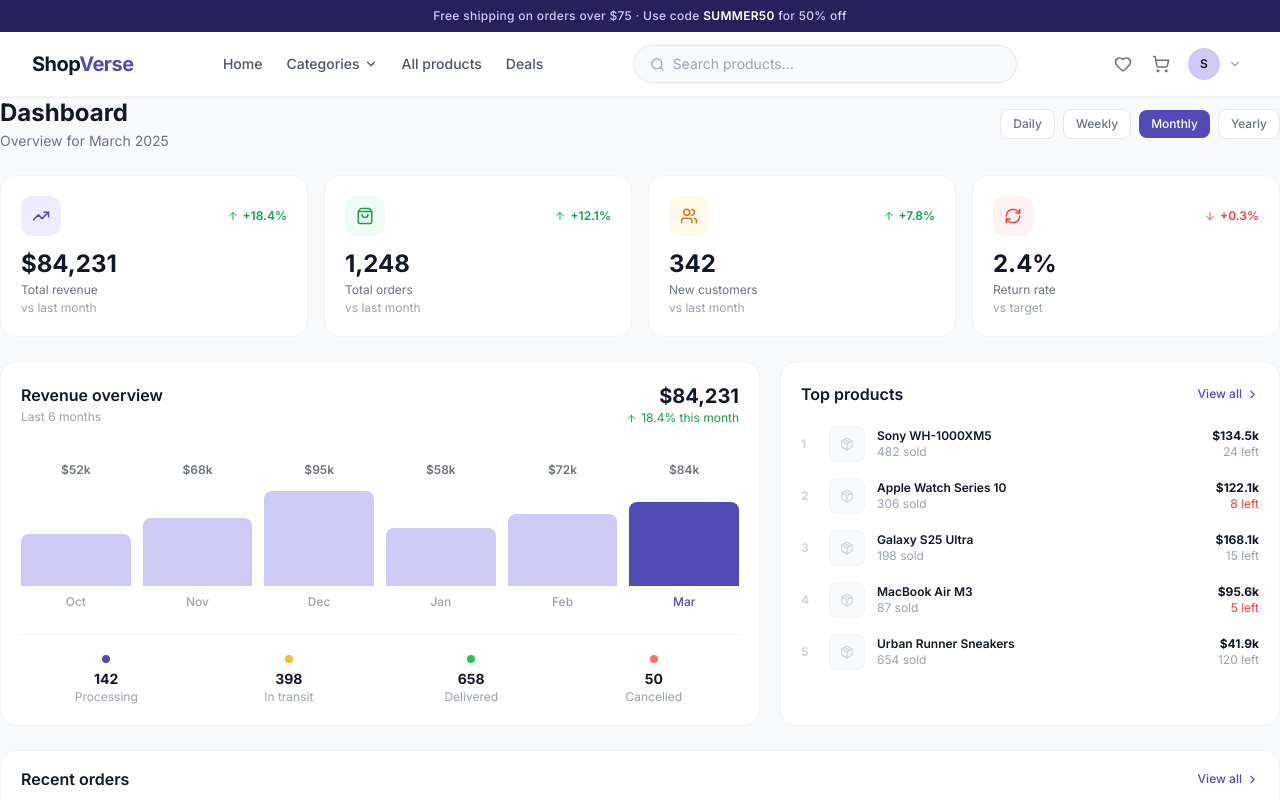
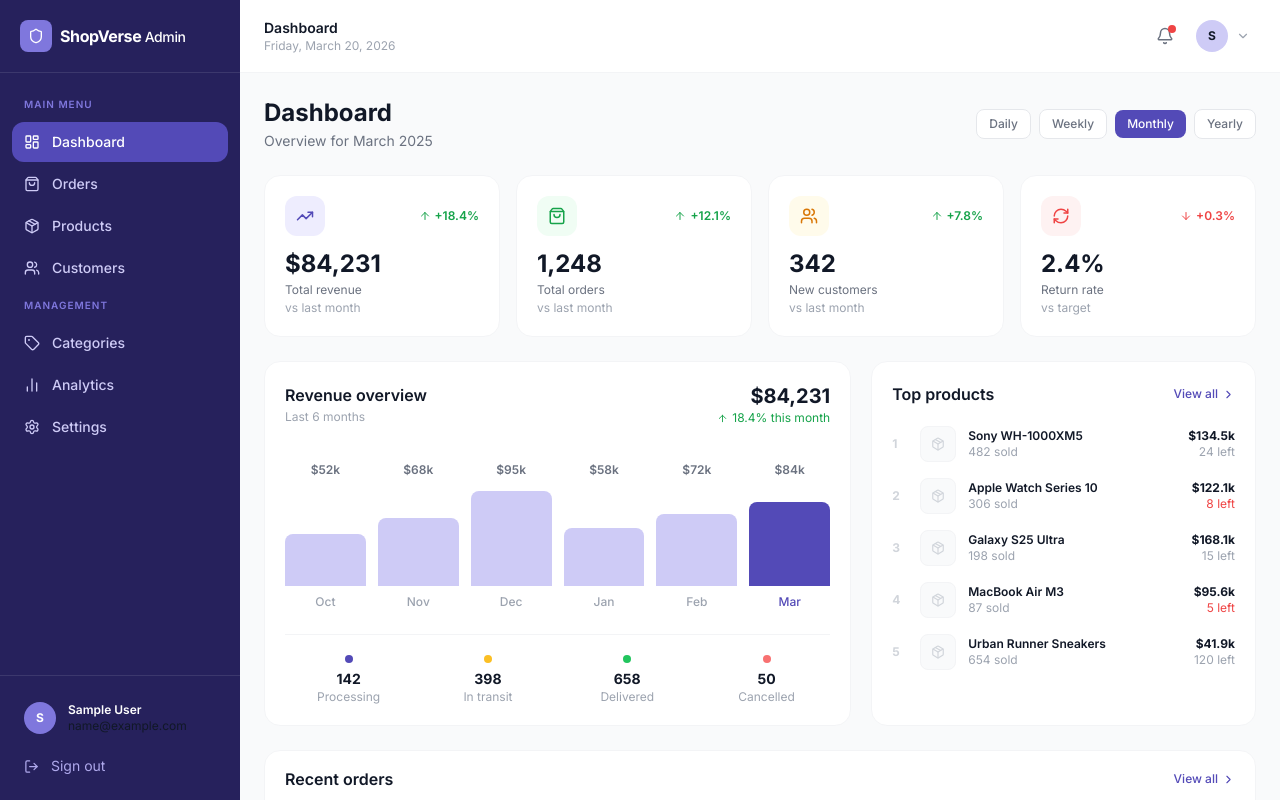
Before and after one commit to jjcoding-source/shopverse-frontend, a React (Vite) app in the folder client/: page /admin in a window 1280 px wide. Shown: the top 800 px of the page. Built offline with nearby package versions, Linux system fonts and the light colour scheme; sample sign-in values are in the browser's storage.

Commit message:
Implement admin layout with sidebar navigation and separate routing from public layout

```diff
--- /dev/null
+++ b/client/src/components/admin/AdminLayout.jsx
@@ -0,0 +1,214 @@
+import { useState } from "react";
+import { Link, useLocation, useNavigate } from "react-router-dom";
+import {
+  LayoutDashboard, Package, ShoppingBag, Users,
+  Tag, BarChart2, Settings, LogOut, Menu, X,
+  Bell, ChevronDown, Shield,
+} from "lucide-react";
+import { useAuth } from "@/hooks/useAuth";
+import toast from "react-hot-toast";
+
+const NAV_ITEMS = [
+  { label: "Dashboard",  to: "/admin",          icon: LayoutDashboard },
+  { label: "Orders",     to: "/admin/orders",   icon: ShoppingBag     },
+  { label: "Products",   to: "/admin/products", icon: Package         },
+  { label: "Customers",  to: "/admin/users",    icon: Users           },
+  { label: "Categories", to: "/admin/categories",icon: Tag            },
+  { label: "Analytics",  to: "/admin/analytics",icon: BarChart2       },
+  { label: "Settings",   to: "/admin/settings", icon: Settings        },
+];
+
+const AdminLayout = ({ children }) => {
+  const location             = useLocation();
+  const navigate             = useNavigate();
+  const { user, signOut }    = useAuth();
+  const [sidebarOpen, setSidebarOpen] = useState(false);
+  const [userMenuOpen, setUserMenuOpen] = useState(false);
+
+  const handleSignOut = () => {
+    signOut();
+    toast.success("Signed out");
+    navigate("/");
+  };
+
+  const Sidebar = ({ mobile = false }) => (
+    <div className={`flex flex-col h-full ${mobile ? "" : "w-60"}`}>
+      {/* Logo */}
+      <div className="px-5 py-5 border-b border-white/10">
+        <Link to="/admin" className="flex items-center gap-2">
+          <div className="w-8 h-8 bg-primary-400 rounded-lg flex items-center justify-center">
+            <Shield size={16} className="text-white" />
+          </div>
+          <span className="text-white font-bold text-base tracking-tight">
+            ShopVerse <span className="text-primary-300 text-sm font-medium">Admin</span>
+          </span>
+        </Link>
+      </div>
+
+      {/* Nav */}
+      <nav className="flex-1 px-3 py-4 space-y-0.5 overflow-y-auto">
+        <p className="text-[10px] font-semibold text-primary-400 uppercase tracking-widest px-3 py-2">
+          Main menu
+        </p>
+        {NAV_ITEMS.slice(0, 4).map(({ label, to, icon: Icon }) => {
+          const active = location.pathname === to;
+          return (
+            <Link
+              key={to}
+              to={to}
+              onClick={() => setSidebarOpen(false)}
+              className={`flex items-center gap-3 px-3 py-2.5 rounded-xl text-sm font-medium transition-colors ${
+                active
+                  ? "bg-primary-600 text-white"
+                  : "text-primary-100 hover:bg-white/10 hover:text-white"
+              }`}
+            >
+              <Icon size={16} />
+              {label}
+            </Link>
+          );
+        })}
+
+        <p className="text-[10px] font-semibold text-primary-400 uppercase tracking-widest px-3 py-2 mt-4">
+          Management
+        </p>
+        {NAV_ITEMS.slice(4).map(({ label, to, icon: Icon }) => {
+          const active = location.pathname === to;
+          return (
+            <Link
+              key={to}
+              to={to}
+              onClick={() => setSidebarOpen(false)}
+              className={`flex items-center gap-3 px-3 py-2.5 rounded-xl text-sm font-medium transition-colors ${
+                active
+                  ? "bg-primary-600 text-white"
+                  : "text-primary-100 hover:bg-white/10 hover:text-white"
+              }`}
+            >
+              <Icon size={16} />
+              {label}
+            </Link>
+          );
+        })}
+      </nav>
+
+      {/* Bottom user */}
+      <div className="px-3 py-4 border-t border-white/10">
+        <div className="flex items-center gap-3 px-3 py-2.5">
+          <div className="w-8 h-8 rounded-full bg-primary-400 flex items-center justify-center text-xs font-bold text-white shrink-0">
+            {user?.name?.charAt(0).toUpperCase() || "A"}
+          </div>
+          <div className="flex-1 min-w-0">
+            <p className="text-white text-xs font-semibold truncate">{user?.name || "Admin"}</p>
+            <p className="text-primary-300 text-xs truncate">{user?.email}</p>
+          </div>
+        </div>
+        <button
+          onClick={handleSignOut}
+          className="w-full flex items-center gap-3 px-3 py-2 rounded-xl text-sm text-primary-200 hover:bg-white/10 hover:text-white transition-colors mt-1"
+        >
+          <LogOut size={15} />
+          Sign out
+        </button>
+      </div>
+    </div>
+  );
+
+  return (
+    <div className="flex h-screen bg-gray-50 overflow-hidden">
+
+      {/* Desktop sidebar */}
+      <aside className="hidden lg:flex flex-col w-60 bg-primary-900 shrink-0">
+        <Sidebar />
+      </aside>
+
+      {/* Mobile sidebar overlay */}
+      {sidebarOpen && (
+        <div className="fixed inset-0 z-50 lg:hidden">
+          <div
+            className="absolute inset-0 bg-black/50"
+            onClick={() => setSidebarOpen(false)}
+          />
+          <aside className="absolute left-0 top-0 bottom-0 w-64 bg-primary-900 flex flex-col z-10">
+            <button
+              onClick={() => setSidebarOpen(false)}
+              className="absolute top-4 right-4 text-white/60 hover:text-white"
+            >
+              <X size={20} />
+            </button>
+            <Sidebar mobile />
+          </aside>
+        </div>
+      )}
+
+      {/* Main */}
+      <div className="flex-1 flex flex-col min-w-0 overflow-hidden">
+
+        {/* Topbar */}
+        <header className="bg-white border-b border-gray-100 px-4 sm:px-6 py-3.5 flex items-center justify-between shrink-0">
+          <div className="flex items-center gap-3">
+            <button
+              onClick={() => setSidebarOpen(true)}
+              className="lg:hidden p-2 rounded-lg text-gray-500 hover:bg-gray-100 transition-colors"
+            >
+              <Menu size={20} />
+            </button>
+            <div>
+              <h2 className="text-sm font-semibold text-gray-900">
+                {NAV_ITEMS.find((n) => n.to === location.pathname)?.label || "Admin"}
+              </h2>
+              <p className="text-xs text-gray-400">
+                {new Date().toLocaleDateString("en-US", { weekday: "long", year: "numeric", month: "long", day: "numeric" })}
+              </p>
+            </div>
+          </div>
+
+          <div className="flex items-center gap-2">
+            {/* Notification bell */}
+            <button className="relative p-2 rounded-lg text-gray-500 hover:bg-gray-100 transition-colors">
+              <Bell size={18} />
+              <span className="absolute top-1.5 right-1.5 w-2 h-2 bg-red-500 rounded-full" />
+            </button>
+
+            {/* User menu */}
+            <div className="relative">
+              <button
+                onClick={() => setUserMenuOpen((p) => !p)}
+                className="flex items-center gap-2 p-1.5 rounded-xl hover:bg-gray-100 transition-colors"
+              >
+                <div className="w-8 h-8 rounded-full bg-primary-100 flex items-center justify-center text-xs font-bold text-primary-700">
+                  {user?.name?.charAt(0).toUpperCase() || "A"}
+                </div>
+                <ChevronDown size={14} className={`text-gray-400 transition-transform ${userMenuOpen ? "rotate-180" : ""}`} />
+              </button>
+              {userMenuOpen && (
+                <div className="absolute right-0 top-full mt-2 w-44 bg-white border border-gray-100 rounded-xl shadow-lg py-2 z-50">
+                  <Link
+                    to="/"
+                    className="flex items-center gap-2 px-4 py-2 text-sm text-gray-700 hover:bg-gray-50 transition-colors"
+                  >
+                    Back to store
+                  </Link>
+                  <button
+                    onClick={handleSignOut}
+                    className="w-full flex items-center gap-2 px-4 py-2 text-sm text-red-500 hover:bg-red-50 transition-colors"
+                  >
+                    <LogOut size={14} />
+                    Sign out
+                  </button>
+                </div>
+              )}
+            </div>
+          </div>
+        </header>
+
+        {/* Page content */}
+        <main className="flex-1 overflow-y-auto p-4 sm:p-6">
+          {children}
+        </main>
+      </div>
+    </div>
+  );
+};
+
+export default AdminLayout;
--- a/client/src/components/common/Layout.jsx
+++ b/client/src/components/common/Layout.jsx
@@ -1,10 +1,13 @@
+import { Outlet } from "react-router-dom";
 import Navbar from "./Navbar";
 import Footer from "./Footer";
 
-const Layout = ({ children }) => (
+const Layout = () => (
   <div className="min-h-screen flex flex-col">
     <Navbar />
-    <main className="flex-1">{children}</main>
+    <main className="flex-1">
+      <Outlet />
+    </main>
     <Footer />
   </div>
 );
--- a/client/src/routes/AppRoutes.jsx
+++ b/client/src/routes/AppRoutes.jsx
@@ -1,5 +1,6 @@
 import { BrowserRouter, Routes, Route } from "react-router-dom";
 import Layout from "@/components/common/Layout";
+import AdminLayout from "@/components/admin/AdminLayout";
 import ProtectedRoute from "./ProtectedRoute";
 import AdminRoute from "./AdminRoute";
 
@@ -22,25 +23,28 @@ import AdminUsers from "@/pages/admin/AdminUsers";
 
 const AppRoutes = () => (
   <BrowserRouter>
-    <Layout>
-      <Routes>
-        <Route path="/" element={<Home />} />
-        <Route path="/products" element={<ProductListing />} />
+    <Routes>
+      {/* Public routes — with Navbar + Footer */}
+      <Route element={<Layout />}>
+        <Route path="/"           element={<Home />} />
+        <Route path="/products"   element={<ProductListing />} />
         <Route path="/products/:id" element={<ProductDetail />} />
-        <Route path="/login" element={<Login />} />
-        <Route path="/register" element={<Register />} />
-        <Route path="/cart" element={<ProtectedRoute><Cart /></ProtectedRoute>} />
-        <Route path="/checkout" element={<ProtectedRoute><Checkout /></ProtectedRoute>} />
+        <Route path="/cart"       element={<Cart />} />
+        <Route path="/login"      element={<Login />} />
+        <Route path="/register"   element={<Register />} />
+        <Route path="/checkout"   element={<ProtectedRoute><Checkout /></ProtectedRoute>} />
         <Route path="/order-success" element={<ProtectedRoute><OrderSuccess /></ProtectedRoute>} />
-        <Route path="/dashboard" element={<ProtectedRoute><UserDashboard /></ProtectedRoute>} />
-        <Route path="/orders" element={<ProtectedRoute><OrderHistory /></ProtectedRoute>} />
-        <Route path="/admin" element={<AdminRoute><AdminDashboard /></AdminRoute>} />
-        <Route path="/admin/products" element={<AdminRoute><AdminProducts /></AdminRoute>} />
-        <Route path="/admin/orders" element={<AdminRoute><AdminOrders /></AdminRoute>} />
-        <Route path="/admin/users" element={<AdminRoute><AdminUsers /></AdminRoute>} />
-        <Route path="/wishlist" element={<ProtectedRoute><Wishlist /></ProtectedRoute>} />
-      </Routes>
-    </Layout>
+        <Route path="/dashboard"  element={<ProtectedRoute><UserDashboard /></ProtectedRoute>} />
+        <Route path="/orders"     element={<ProtectedRoute><OrderHistory /></ProtectedRoute>} />
+        <Route path="/wishlist"   element={<ProtectedRoute><Wishlist /></ProtectedRoute>} />
+      </Route>
+
+      {/* Admin routes — with AdminLayout, no public Navbar */}
+      <Route path="/admin" element={<AdminRoute><AdminLayout><AdminDashboard /></AdminLayout></AdminRoute>} />
+      <Route path="/admin/products" element={<AdminRoute><AdminLayout><AdminProducts /></AdminLayout></AdminRoute>} />
+      <Route path="/admin/orders"   element={<AdminRoute><AdminLayout><AdminOrders /></AdminLayout></AdminRoute>} />
+      <Route path="/admin/users"    element={<AdminRoute><AdminLayout><AdminUsers /></AdminLayout></AdminRoute>} />
+    </Routes>
   </BrowserRouter>
 );
 
```
